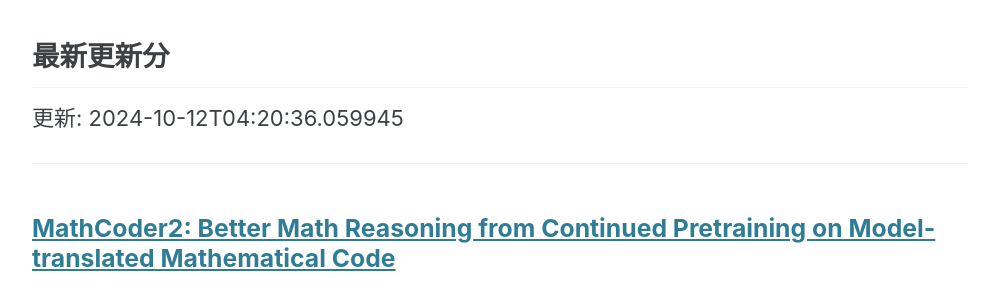
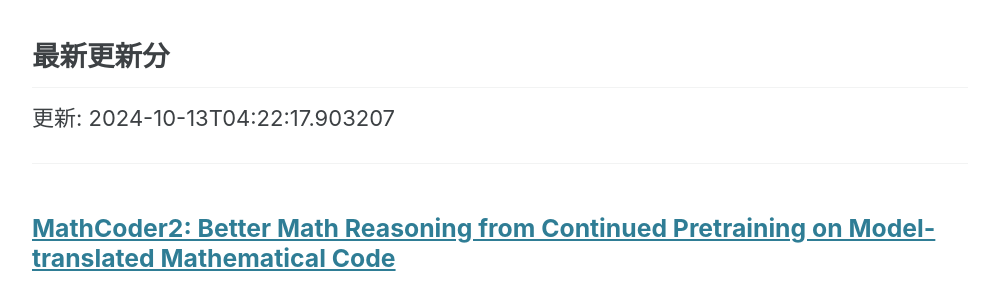
Before and after one commit to haruhisa-enomoto/arxiv-privacy-tech, a Jekyll site: the page built from index.md, in a window 1280 px wide and 900 px high, scrolled down 680 px. Shown: the part 155-443 px from the top of the window, without its empty margins (140-1139 px from the left). Built offline with Jekyll 4.4.1, drawn with Linux system fonts in a browser that asks for light colours; cached includes are drawn as plain includes; formulas are drawn with MathJax 3.

Commit message:
:robot: Automate updates

```diff
--- a/index.md
+++ b/index.md
@@ -27,7 +27,7 @@ author_profile: false
 
 ## 最新更新分
 
-更新: 2024-10-12T04:20:36.059945
+更新: 2024-10-13T04:22:17.903207
 
 - - -
 
```
